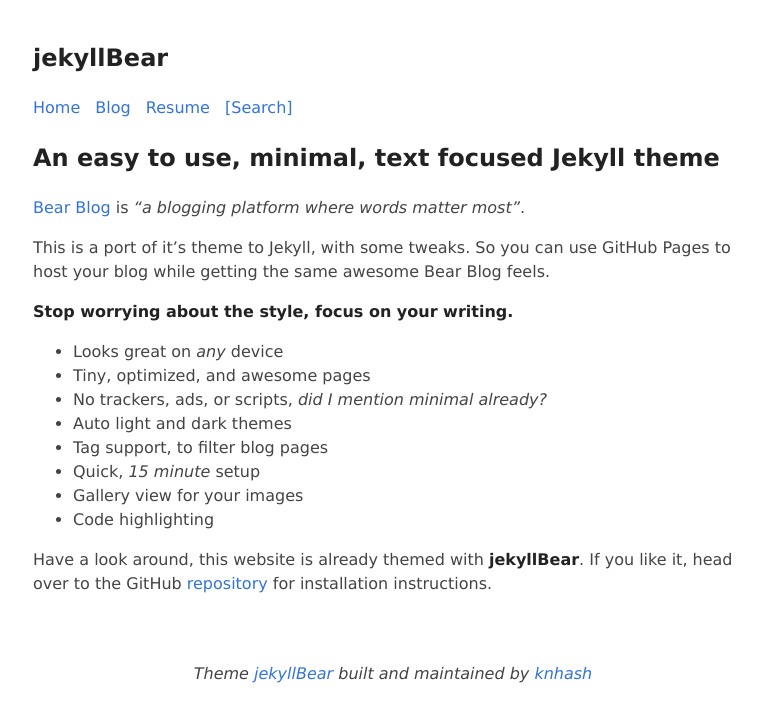
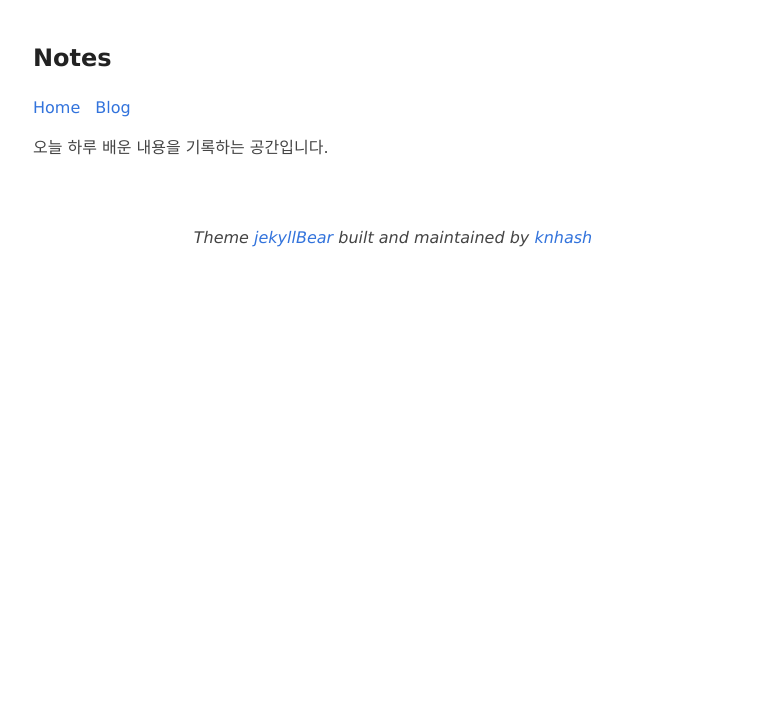
Before and after one commit to joseph-jingi-jung/joseph-jingi-jung.github.io, a Jekyll site: the page built from index.md, in a window 1280 px wide. Shown: the top 722 px of the page, without its empty margins (247-1009 px from the left). Built offline with Jekyll 4.4.1, drawn with Linux system fonts in a browser that asks for light colours.

Commit message:
update post and blog setup

```diff
--- a/_config.yml
+++ b/_config.yml
@@ -1,11 +1,10 @@
 ###########
 # site.title
 
-title: jekyllBear
+title: Notes
 description: a minimal, text focused blog theme
 # baseurl: "/jekyllBear" # the subpath of your site, e.g. /blog/
-url: "https://knhash.in/jekyllBear" # the base hostname & protocol for your site
-# host: 0.0.0.0
+url: "https://joseph-jingi-jung.github.io/" # the base hostname & protocol for your site
 
 
 #########################
@@ -46,7 +45,7 @@ defaults:
 
 # baseurl: ""
 permalink: /blog/:slug
-timezone: America/New_York
+timezone: Asian/Seoul
 future: false
 
 exclude:
@@ -56,12 +55,3 @@ exclude:
 exclude: [vendor]
 
 Blog: /blog
-
-# Add general links to site pages here
-links:
-  Resume: /assets/resume.pdf
-
-
-# Add links for more focus here
-special_links:
-  "Search": https://duckduckgo.com
--- a/index.md
+++ b/index.md
@@ -3,22 +3,4 @@ layout: default
 title: Hello
 ---
 
-
-## An easy to use, minimal, text focused Jekyll theme
-
-[Bear Blog](https://bearblog.dev/) is *"a blogging platform where words matter most"*.
-
-This is a port of it's theme to Jekyll, with some tweaks. So you can use GitHub Pages to host your blog while getting the same awesome Bear Blog feels.
-
-**Stop worrying about the style, focus on your writing.**
-
-- Looks great on *any* device
-- Tiny, optimized, and awesome pages
-- No trackers, ads, or scripts, *did I mention minimal already?*
-- Auto light and dark themes
-- Tag support, to filter blog pages
-- Quick, *15 minute* setup
-- Gallery view for your images
-- Code highlighting
-
-Have a look around, this website is already themed with **jekyllBear**. If you like it, head over to the GitHub [repository](https://github.com/knhash/jekyllBear) for installation instructions.
+오늘 하루 배운 내용을 기록하는 공간입니다.
```
Also changed, not shown: _posts/2020-08-23-bored.md (deleted, +0 -24 lines), _posts/2020-10-02-a-short-affair.md (deleted, +0 -41 lines), _posts/2021-06-01-vector-logos.md (deleted, +0 -12 lines), _posts/2022-05-05-recommender-system-in-prod.md (deleted, +0 -143 lines), _posts/2022-05-20-from-forestry-cms.md (deleted, +0 -43 lines), _posts/2024-07-24-test.md (added, +13 -0 lines), _posts/2024-07-24-welcome-to-jekyll.markdown (deleted, +0 -29 lines).
